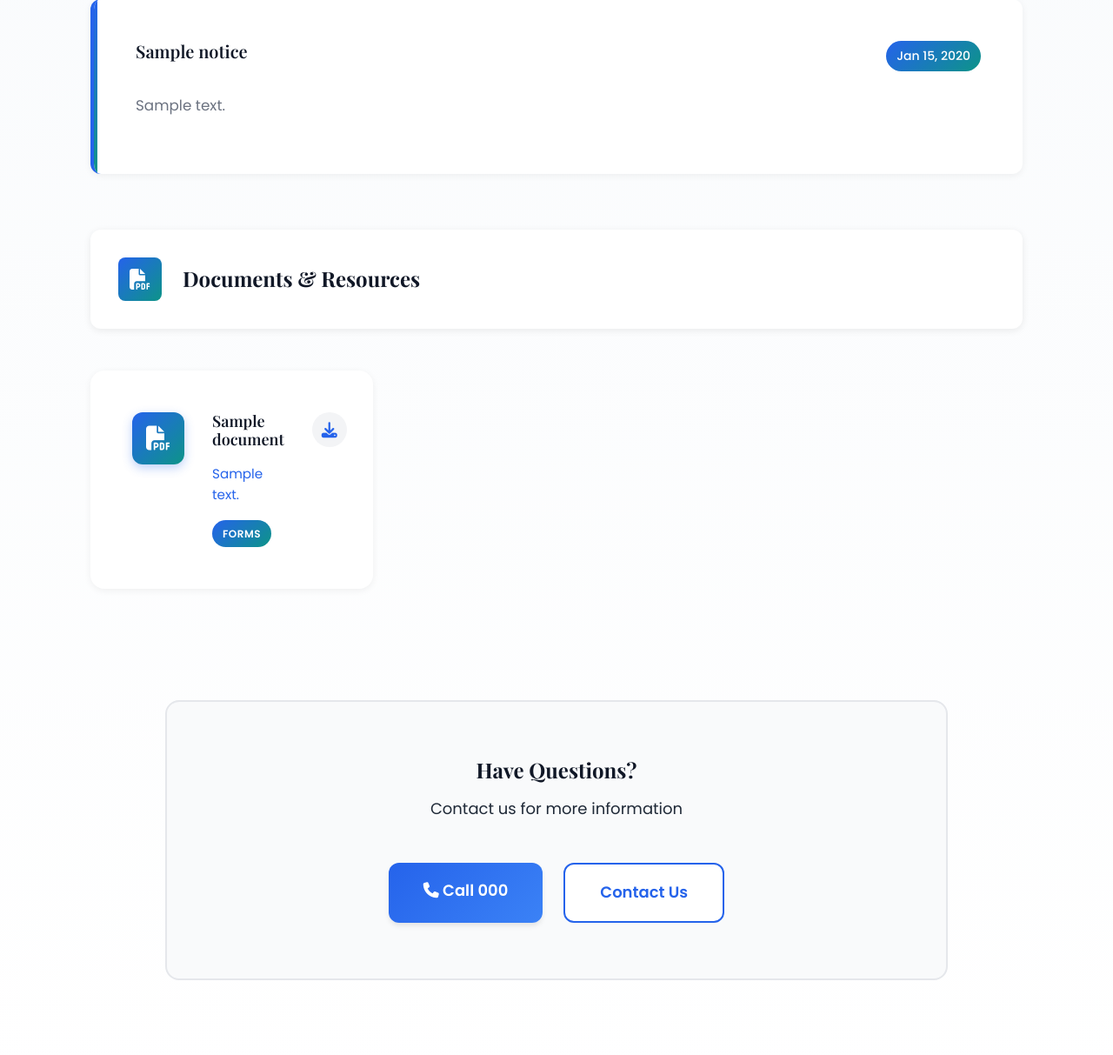
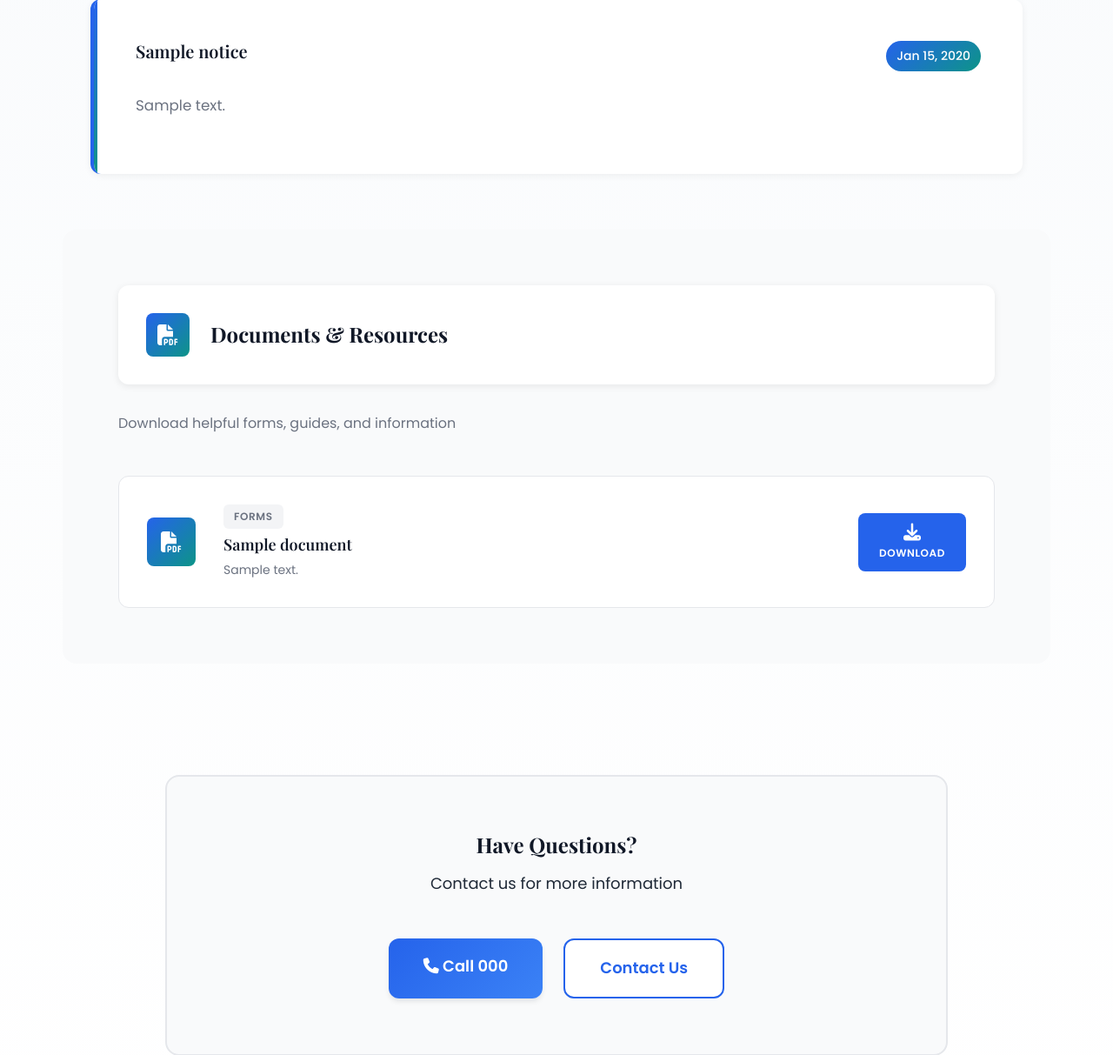
Before and after one commit to theequacare/equacare, a Django app: page /knowledge/ in a window 1280 px wide. Shown: the part 462-1675 px from the top of the page at 87% size. Run offline with Django 4.2, Linux system fonts and the light colour scheme; tables that the repository leaves empty hold one stand-in row (values such as "Sample post").

Commit message:
Redesign Documents section with professional horizontal layout

```diff
--- a/static/css/style.css
+++ b/static/css/style.css
@@ -1812,6 +1812,138 @@ a:hover {
     font-weight: 500;
 }
 
+/* Horizontal Document Layout - Professional Design */
+.documents-section {
+    background: var(--gray-50);
+    padding: var(--spacing-2xl);
+    border-radius: var(--radius-xl);
+    margin-bottom: var(--spacing-2xl);
+}
+
+.documents-section .section-subtitle {
+    color: var(--text-light);
+    font-size: 1rem;
+    margin-top: -1rem;
+    margin-bottom: var(--spacing-xl);
+}
+
+.documents-horizontal {
+    display: flex;
+    flex-direction: column;
+    gap: var(--spacing-md);
+}
+
+.document-card-horizontal {
+    background: var(--white);
+    border: 1px solid var(--gray-200);
+    border-radius: var(--radius-lg);
+    padding: var(--spacing-lg);
+    display: flex;
+    align-items: center;
+    gap: var(--spacing-lg);
+    text-decoration: none;
+    transition: all 0.3s ease;
+    position: relative;
+    overflow: hidden;
+}
+
+.document-card-horizontal::before {
+    content: '';
+    position: absolute;
+    left: 0;
+    top: 0;
+    bottom: 0;
+    width: 4px;
+    background: linear-gradient(to bottom, #2563eb, #0d9488);
+    transform: scaleY(0);
+    transform-origin: bottom;
+    transition: transform 0.3s ease;
+}
+
+.document-card-horizontal:hover::before {
+    transform: scaleY(1);
+}
+
+.document-card-horizontal:hover {
+    border-color: #2563eb;
+    box-shadow: 0 4px 16px rgba(37, 99, 235, 0.1);
+    transform: translateX(4px);
+}
+
+.doc-icon-wrapper {
+    flex-shrink: 0;
+    width: 56px;
+    height: 56px;
+    background: linear-gradient(135deg, #2563eb 0%, #0d9488 100%);
+    border-radius: var(--radius-md);
+    display: flex;
+    align-items: center;
+    justify-content: center;
+    color: var(--white);
+    font-size: 1.5rem;
+}
+
+.doc-content {
+    flex: 1;
+    min-width: 0;
+}
+
+.doc-category-badge {
+    display: inline-block;
+    padding: 0.25rem 0.75rem;
+    background: var(--gray-100);
+    color: var(--text-light);
+    font-size: 0.75rem;
+    font-weight: 600;
+    text-transform: uppercase;
+    letter-spacing: 0.05em;
+    border-radius: var(--radius-sm);
+    margin-bottom: 0.5rem;
+}
+
+.doc-content h3 {
+    font-size: 1.125rem;
+    color: var(--gray-900);
+    margin: 0 0 0.5rem 0;
+    font-weight: 600;
+}
+
+.doc-content p {
+    color: var(--text-light);
+    font-size: 0.875rem;
+    margin: 0;
+    line-height: 1.5;
+}
+
+.doc-action {
+    flex-shrink: 0;
+    display: flex;
+    flex-direction: column;
+    align-items: center;
+    gap: 0.25rem;
+    padding: 0.75rem 1.5rem;
+    background: var(--primary-color);
+    color: var(--white);
+    border-radius: var(--radius-md);
+    transition: all 0.3s ease;
+}
+
+.doc-action i {
+    font-size: 1.25rem;
+}
+
+.doc-action span {
+    font-size: 0.75rem;
+    font-weight: 600;
+    text-transform: uppercase;
+    letter-spacing: 0.05em;
+}
+
+.document-card-horizontal:hover .doc-action {
+    background: var(--primary-dark);
+    transform: scale(1.05);
+}
+
 /* CTA */
 .knowledge-simple-cta {
     text-align: center;
@@ -2183,6 +2315,28 @@ a:hover {
         grid-template-columns: 1fr;
     }
 
+    /* Horizontal documents responsive */
+    .document-card-horizontal {
+        flex-direction: column;
+        align-items: flex-start;
+        text-align: center;
+    }
+
+    .doc-icon-wrapper {
+        align-self: center;
+    }
+
+    .doc-action {
+        width: 100%;
+        flex-direction: row;
+        justify-content: center;
+        gap: 0.5rem;
+    }
+
+    .doc-action span {
+        font-size: 0.875rem;
+    }
+
     .notice-header {
         flex-direction: column;
         align-items: flex-start;
--- a/templates/website/knowledge.html
+++ b/templates/website/knowledge.html
@@ -40,25 +40,27 @@
         </div>
 
         <!-- Documents Section -->
-        <div class="knowledge-section">
+        <div class="knowledge-section documents-section">
             <h2><i class="fas fa-file-pdf"></i> Documents & Resources</h2>
+            <p class="section-subtitle">Download helpful forms, guides, and information</p>
 
             {% if documents %}
-                <div class="documents-grid">
+                <div class="documents-horizontal">
                     {% for document in documents %}
-                    <a href="{{ document.file.url }}" class="document-card" target="_blank">
-                        <div class="document-icon">
+                    <a href="{{ document.file.url }}" class="document-card-horizontal" target="_blank">
+                        <div class="doc-icon-wrapper">
                             <i class="fas fa-file-pdf"></i>
                         </div>
-                        <div class="document-info">
+                        <div class="doc-content">
+                            <span class="doc-category-badge">{{ document.get_category_display }}</span>
                             <h3>{{ document.title }}</h3>
                             {% if document.description %}
                             <p>{{ document.description }}</p>
                             {% endif %}
-                            <span class="document-category">{{ document.get_category_display }}</span>
                         </div>
-                        <div class="document-download">
+                        <div class="doc-action">
                             <i class="fas fa-download"></i>
+                            <span>Download</span>
                         </div>
                     </a>
                     {% endfor %}
```
